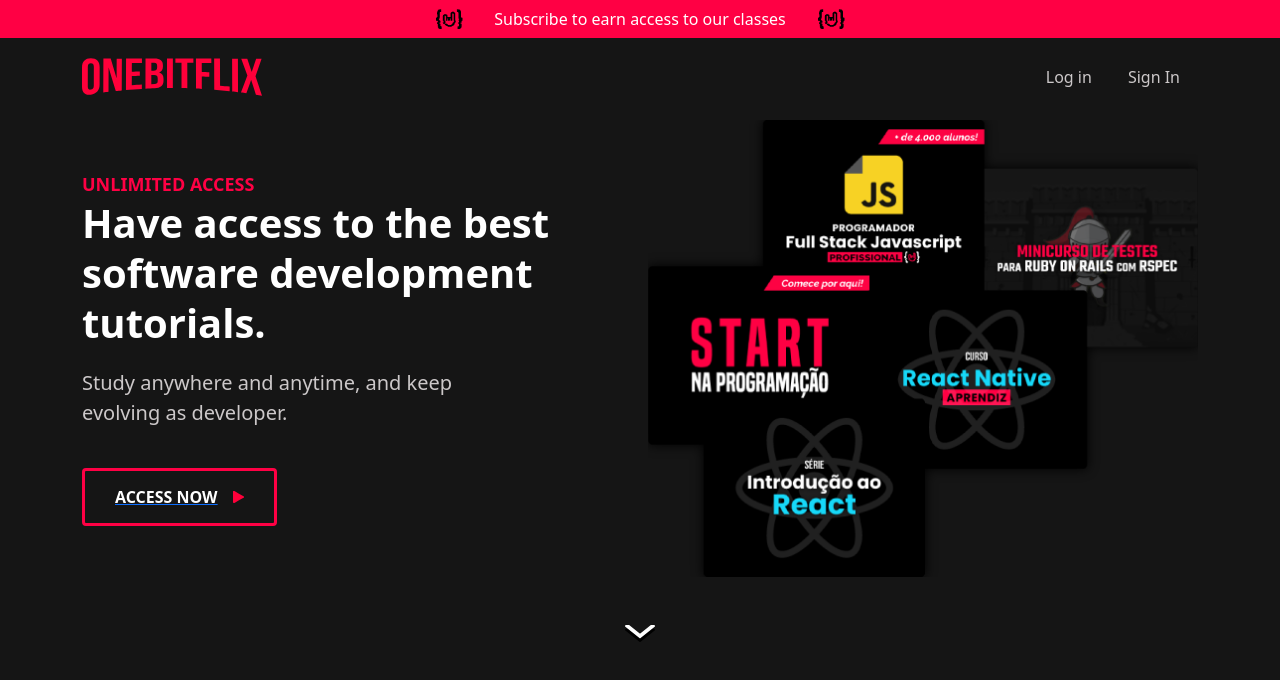
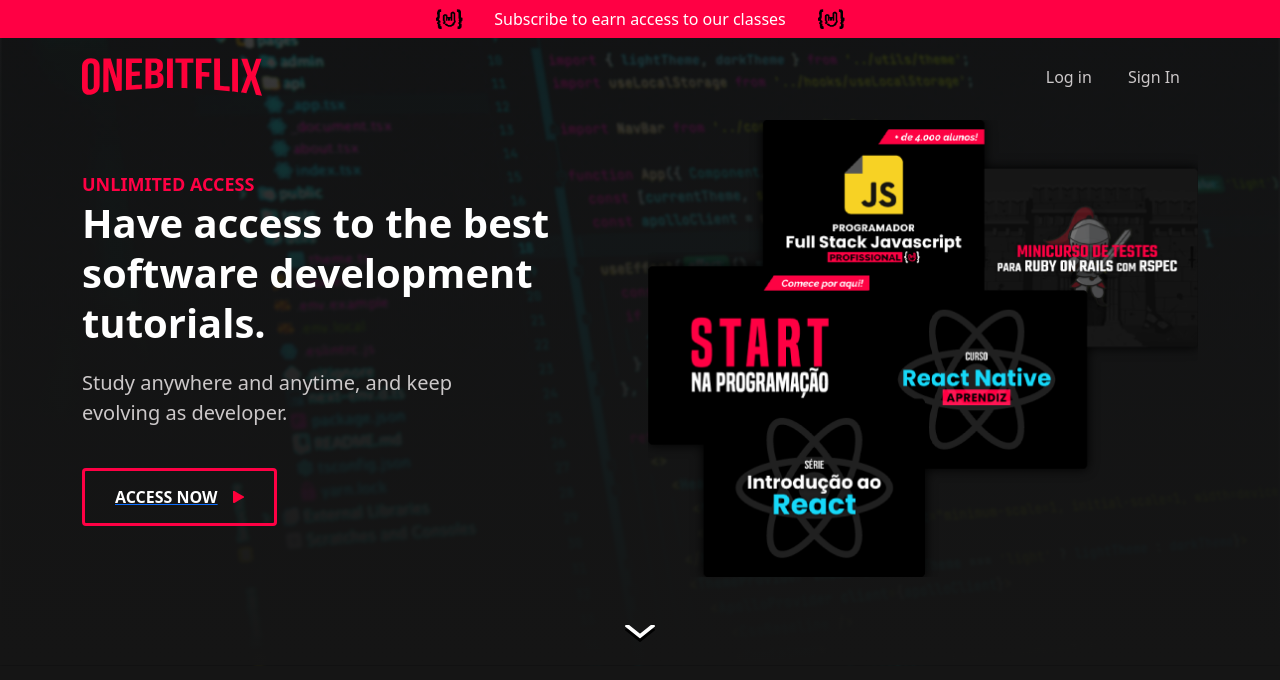
Before and after one commit to AkiraMatthew/FRONTEND_virtual-classes-app, a Next.js app: page / in a window 1280 px wide. Shown: the top 680 px of the page. Built offline with nearby package versions, Linux system fonts and the light colour scheme.

Commit message:
section background

```diff
--- a/pages/index.tsx
+++ b/pages/index.tsx
@@ -13,8 +13,10 @@
                 <meta name="description" content="Have access to the best content for your developer journey" />
             </Head>
             <main>
-                <HeaderNoAuth />
-                <PresentationSection />
+                <div className={styles.sectionBackground}>
+                    <HeaderNoAuth />
+                    <PresentationSection />
+                </div>
             </main>
         </>
     );
--- a/styles/HomeNoAuth.module.scss
+++ b/styles/HomeNoAuth.module.scss
@@ -0,0 +1,7 @@
+.sectionBackground {
+    background-image: linear-gradient(to bottom, #8b8b8b1a, #151515),
+        url('../public/imgs/homeNoAuth/backgroundPresentationSection.png');
+    background-position: center;
+    background-size: cover;
+    background-repeat: no-repeat;
+}
```
